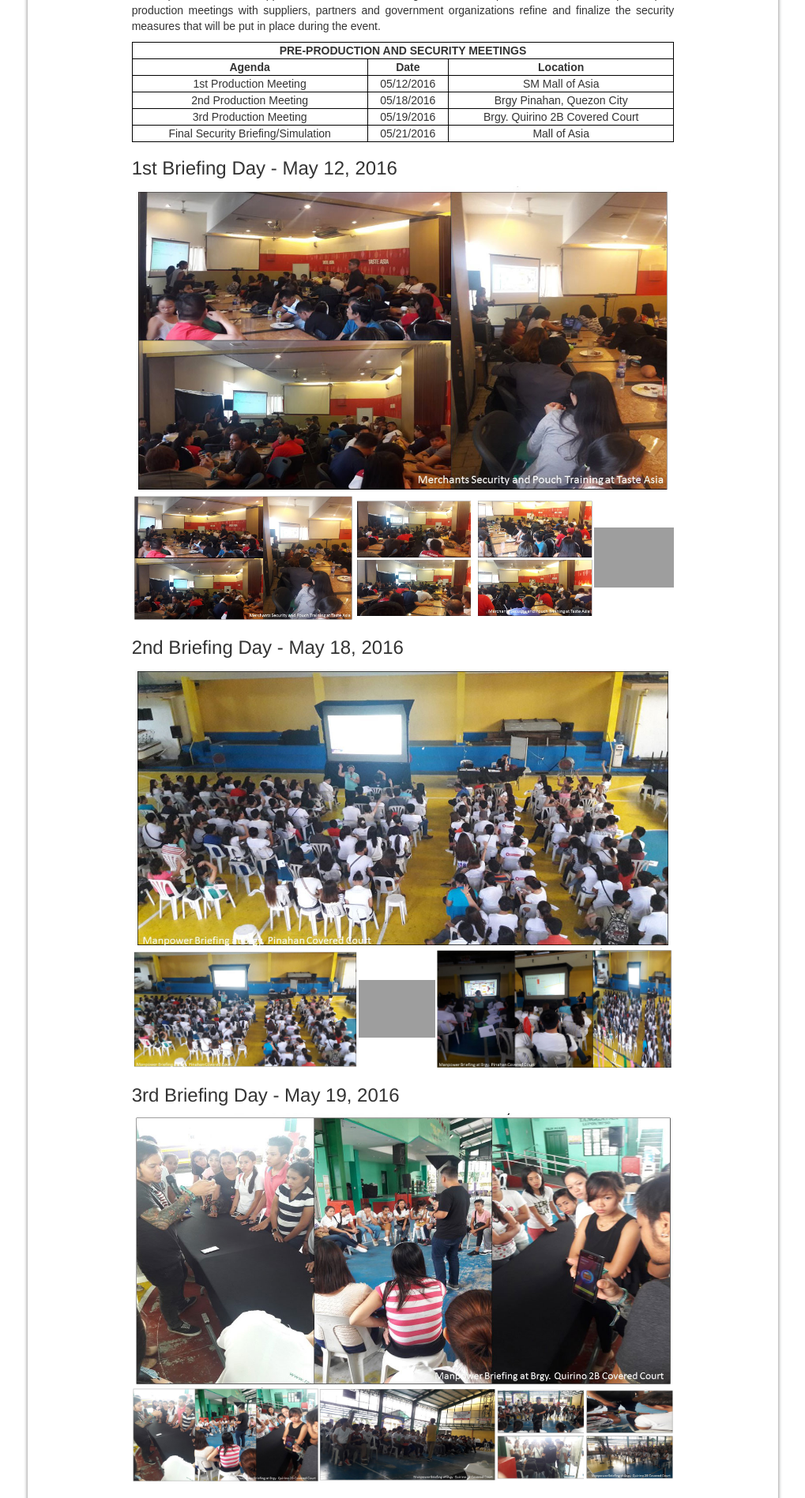
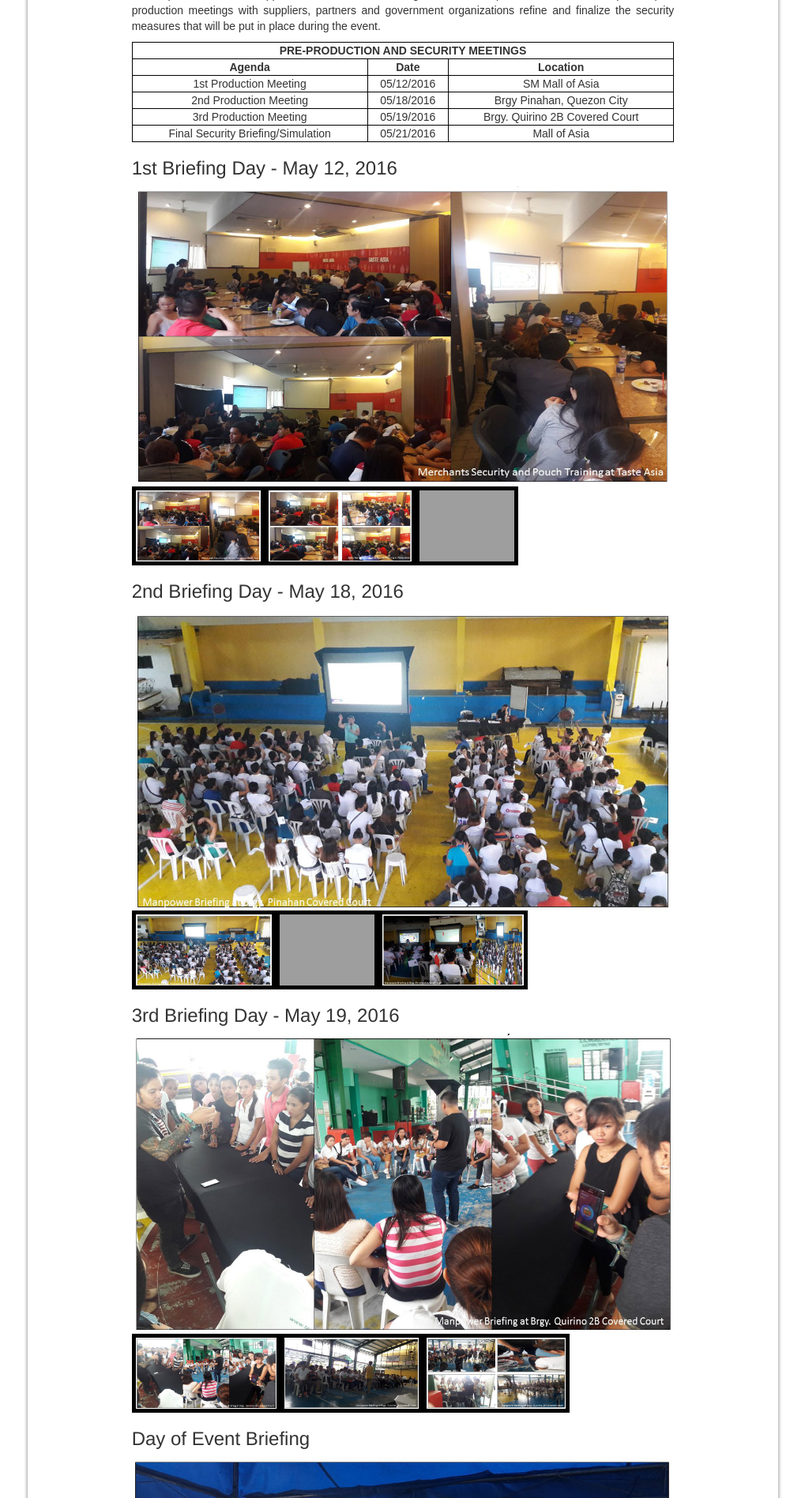
Before and after one commit to roelrosil1705/cloudwalk-acti, a CodeIgniter app: page /index.php/newspage in a window 1280 px wide. Shown: the part 2827-4724 px from the top of the page at 79% size, without its empty margins (130-1149 px from the left). Run offline with CodeIgniter, Linux system fonts and the light colour scheme; some libraries are stand-ins or nearby versions; grey boxes are pictures that could not be loaded.

Commit message:
img function

```diff
--- a/application/views/newspage_view.php
+++ b/application/views/newspage_view.php
@@ -13,6 +13,8 @@
     <link href="<?php echo base_url();?>style/whatwedo_style.css" rel="stylesheet">
     <link href="<?php echo base_url();?>style/style.css" rel="stylesheet">
 
+    <script src="<?php echo base_url();?>js/jquery.min.js"></script>
+    <script src="<?php echo base_url();?>js/jquery-ui.min.js"></script>
     <link rel="stylesheet" type="text/css" href="<?php echo base_url();?>elastslide/css/demo.css" /><!-- added 01-03-2014 -->
     <link rel="stylesheet" type="text/css" href="<?php echo base_url();?>elastslide/css/elastislide.css" /><!-- added 01-03-2014 -->
     <link rel="stylesheet" type="text/css" href="<?php echo base_url();?>elastslide/css/custom.css" /><!-- added 01-03-2014 -->
@@ -242,43 +244,51 @@
                                             <td style="border: 1px solid #000;">Mall of Asia</td>
                                         </tr>
                                     </table>
+                                    <div class="img-holder">
                                         <h3>1st Briefing Day - May 12, 2016</h3>
-                                    <img src="<?php echo base_url() ?>img/slides/Slide2.JPG" style="width:100%;" />
+                                        <img id="large" src="<?php echo base_url() ?>img/slides/Slide2.JPG" style="width:100%;height: 380px;" />
                                         <table>
                                             <tr>
-                                            <td><img src="<?php echo base_url() ?>img/slides/Slide2.JPG" style="width:100%;" /></td>
-                                            <td><img src="<?php echo base_url() ?>img/slides/Slide3.JPG" style="width:100%;" /></td>
-                                            <td><img src="<?php echo base_url() ?>img/slides/Slide4.png" style="width:100%;" /></td>
+                                                <td><img class="img-thumb" src="<?php echo base_url() ?>img/slides/Slide2.JPG" style="width:100%;border: 5px solid #000;height: 100px;" /></td>
+                                                <td><img class="img-thumb" src="<?php echo base_url() ?>img/slides/Slide3.JPG" style="width:100%;border: 5px solid #000;height: 100px;" /></td>
+                                                <td><img class="img-thumb" src="<?php echo base_url() ?>img/slides/Slide4.png" style="width:100%;border: 5px solid #000;height: 100px;" /></td>
                                             </tr>
                                         </table>
+                                    </div>
+                                    <div class="img-holder">
                                         <h3>2nd Briefing Day - May 18, 2016</h3>
-                                    <img src="<?php echo base_url() ?>img/slides/Slide7.JPG" style="width:100%;" />
+                                        <img id="large" src="<?php echo base_url() ?>img/slides/Slide7.JPG" style="width:100%;height: 380px;" />
                                         <table>
                                             <tr>
-                                            <td><img src="<?php echo base_url() ?>img/slides/Slide7.JPG" style="width:100%;" /></td>
-                                            <td><img src="<?php echo base_url() ?>img/slides/Slide8.JPG" style="width:100%;" /></td>
-                                            <td><img src="<?php echo base_url() ?>img/slides/Slide9.JPG" style="width:100%;" /></td>
+                                                <td><img class="img-thumb" src="<?php echo base_url() ?>img/slides/Slide7.JPG" style="width:100%;border: 5px solid #000;height: 100px;" /></td>
+                                                <td><img class="img-thumb" src="<?php echo base_url() ?>img/slides/Slide8.JPG" style="width:100%;border: 5px solid #000;height: 100px;" /></td>
+                                                <td><img class="img-thumb" src="<?php echo base_url() ?>img/slides/Slide9.JPG" style="width:100%;border: 5px solid #000;height: 100px;" /></td>
                                             </tr>
                                         </table>
+                                    </div>
+                                    <div class="img-holder">
                                         <h3>3rd Briefing Day - May 19, 2016</h3>
-                                    <img src="<?php echo base_url() ?>img/slides/Slide11.JPG" style="width:100%;" />
+                                        <img id="large" src="<?php echo base_url() ?>img/slides/Slide11.JPG" style="width:100%;height: 380px;" />
                                         <table>
                                             <tr>
-                                            <td><img src="<?php echo base_url() ?>img/slides/Slide11.JPG" style="width:100%;" /></td>
-                                            <td><img src="<?php echo base_url() ?>img/slides/Slide10.JPG" style="width:100%;" /></td>
-                                            <td><img src="<?php echo base_url() ?>img/slides/Slide12.JPG" style="width:100%;" /></td>
+                                                <td><img class="img-thumb" src="<?php echo base_url() ?>img/slides/Slide11.JPG" style="width:100%;border: 5px solid #000;height: 100px;" /></td>
+                                                <td><img class="img-thumb" src="<?php echo base_url() ?>img/slides/Slide10.JPG" style="width:100%;border: 5px solid #000;height: 100px;" /></td>
+                                                <td><img class="img-thumb" src="<?php echo base_url() ?>img/slides/Slide12.JPG" style="width:100%;border: 5px solid #000;height: 100px;" /></td>
                                             </tr>
                                         </table>
+                                    </div>
+                                    <div class="img-holder">
                                         <h3>Day of Event Briefing</h3>
-                                    <img src="<?php echo base_url() ?>img/slides/Slide13.JPG" style="width:100%;" />
+                                        <img id="large" src="<?php echo base_url() ?>img/slides/Slide16.JPG" style="width:100%;height: 380px;" />
                                         <table>
                                             <tr>
-                                            <td><img src="<?php echo base_url() ?>img/slides/Slide13.JPG" style="width:100%;" /></td>
-                                            <td><img src="<?php echo base_url() ?>img/slides/Slide14.JPG" style="width:100%;" /></td>
-                                            <td><img src="<?php echo base_url() ?>img/slides/Slide15.JPG" style="width:100%;" /></td>
-                                            <td><img src="<?php echo base_url() ?>img/slides/Slide16.JPG" style="width:100%;" /></td>
+                                                <td><img class="img-thumb" src="<?php echo base_url() ?>img/slides/Slide13.JPG" style="width:100%;border: 5px solid #000;height: 100px;" /></td>
+                                                <td><img class="img-thumb" src="<?php echo base_url() ?>img/slides/Slide14.JPG" style="width:100%;border: 5px solid #000;height: 100px;" /></td>
+                                                <td><img class="img-thumb" src="<?php echo base_url() ?>img/slides/Slide15.JPG" style="width:100%;border: 5px solid #000;height: 100px;" /></td>
+                                                <td><img class="img-thumb" src="<?php echo base_url() ?>img/slides/Slide16.JPG" style="width:100%;border: 5px solid #000;height: 100px;" /></td>
                                             </tr>
                                         </table>
+                                    </div>
                                     <h3><b>EVENT DAY AND IMPLEMENTATION OF SECURITY PLAN</b></h3>
                                     <b>Quick Look: Security Plan</b>
                                     <p>The security plan was based from previous CloseUp Forever Summer runs and similar events implemented by the organizers. </p>
@@ -413,15 +423,17 @@
                                     </table>
                                     <h4>Security Sweep</h4>
                                     <p>Before the event, a thorough security sweep was conducted by security teams with K-9 units to ensure that no illicit material are present in the venue before guests were allowed to enter.</p>
-                                    <img src="<?php echo base_url() ?>img/slides/Slide44.jpg" style="width:100%;" />
+                                    <div class="img-holder">
+                                        <img id="large" src="<?php echo base_url() ?>img/slides/Slide44.jpg" style="width:100%;height: 380px;" />
                                         <table>
                                             <tr>
-                                            <td><img src="<?php echo base_url() ?>img/slides/Slide41.jpg" style="width:100%;" /></td>
-                                            <td><img src="<?php echo base_url() ?>img/slides/Slide42.jpg" style="width:100%;" /></td>
-                                            <td><img src="<?php echo base_url() ?>img/slides/Slide43.jpg" style="width:100%;" /></td>
-                                            <td><img src="<?php echo base_url() ?>img/slides/Slide44.jpg" style="width:100%;" /></td>
+                                                <td><img class="img-thumb" src="<?php echo base_url() ?>img/slides/Slide41.jpg" style="width:100%;border: 5px solid #000;height: 100px;" /></td>
+                                                <td><img class="img-thumb" src="<?php echo base_url() ?>img/slides/Slide42.jpg" style="width:100%;border: 5px solid #000;height: 100px;" /></td>
+                                                <td><img class="img-thumb" src="<?php echo base_url() ?>img/slides/Slide43.jpg" style="width:100%;border: 5px solid #000;height: 100px;" /></td>
+                                                <td><img class="img-thumb" src="<?php echo base_url() ?>img/slides/Slide44.jpg" style="width:100%;border: 5px solid #000;height: 100px;" /></td>
                                             </tr>
                                         </table>
+                                    </div>
                                     <h4>Emergency and Evacuation Protocol</h4>
                                     <p>Organizers also implemented plans for immediate evacuation and assistance to all audience members and staff inside the venue in case of a major emergency including: earthquake, fire, floods, or terrorist incidents</p>
                                 </div>
@@ -611,14 +623,16 @@
                                             <td style="border: 1px solid #000;">104</td>
                                         </tr>
                                     </table>
-                                    <img src="<?php echo base_url() ?>img/slides/Slide48.jpg" style="width:100%;" />
+                                    <div class="img-holder">
+                                        <img id="large" src="<?php echo base_url() ?>img/slides/Slide48.jpg" style="width:100%;height: 380px;" />
                                         <table>
                                             <tr>
-                                            <td><img src="<?php echo base_url() ?>img/slides/Slide49.jpg" style="width:100%;" /></td>
-                                            <td><img src="<?php echo base_url() ?>img/slides/Slide48.jpg" style="width:100%;" /></td>
-                                            <td><img src="<?php echo base_url() ?>img/slides/Slide50.jpg" style="width:100%;" /></td>
+                                                <td><img class="img-thumb" src="<?php echo base_url() ?>img/slides/Slide49.jpg" style="width:100%;border: 5px solid #000;height: 100px;" /></td>
+                                                <td><img class="img-thumb" src="<?php echo base_url() ?>img/slides/Slide48.jpg" style="width:100%;border: 5px solid #000;height: 100px;" /></td>
+                                                <td><img class="img-thumb" src="<?php echo base_url() ?>img/slides/Slide50.jpg" style="width:100%;border: 5px solid #000;height: 100px;" /></td>
                                             </tr>
                                         </table>
+                                    </div>
                                     <img src="<?php echo base_url() ?>img/slides/pnp_highlight.jpg" style="width:100%;" />
                                     <h4>PNP Undercover Contingent: INTEL GROUP</h4>
                                     <p>The Pasay PNP also deployed civilian-clothed units inside the venue to monitor the audience and guard against potential dangers.</p>
@@ -742,9 +756,6 @@
     ?>
 </div>
 
-<script src="<?php echo base_url();?>js/jquery.min.js"></script>
-<script src="<?php echo base_url();?>js/jquery-ui.min.js"></script>
-
 <script src="<?php echo base_url();?>bootstrap/js/bootstrap.js"></script>
 <script src="http://code.jquery.com/jquery.js"></script>
 <script src="bootstrap/js/bootstrap.min.js"></script>
@@ -766,6 +777,10 @@
         }
         lastScrollTop = st;
     });
+    $('.img-thumb').on('click',function(){
+        var imgsrc = $(this).attr('src');
+        $(this).parents('.img-holder').find('#large').attr('src',imgsrc);
+    });
 </script>
 
 </body>
```
Lines whose indentation alone changed are shown as unchanged.
